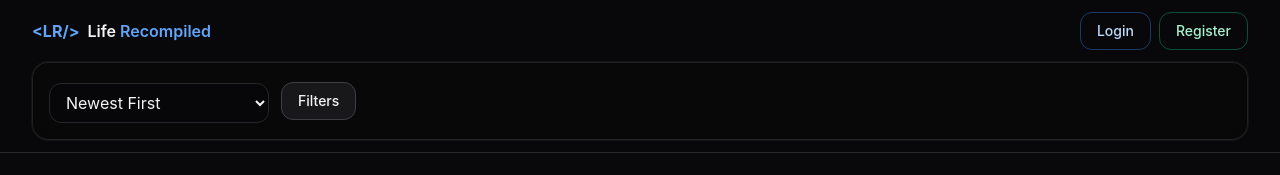
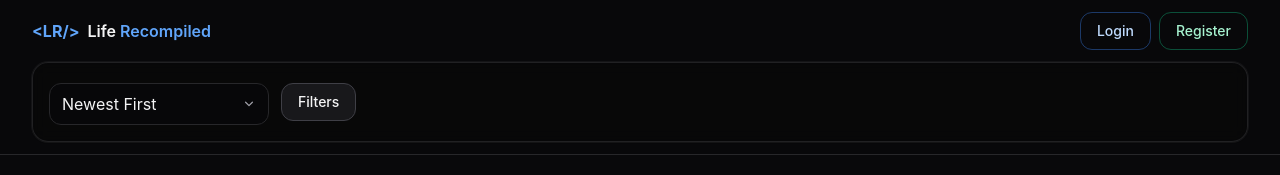
Before and after one commit to cole92/liferecompiled, a React (Vite) app: page / in a window 1280 px wide. Shown: the top 175 px of the page. Built offline with nearby package versions, Linux system fonts and the light colour scheme; no server answers; the database is empty.

Commit message:
refactor(ui): custom sort dropdown (replace native select)

```diff
--- a/src/components/SearchAndFilterBar.jsx
+++ b/src/components/SearchAndFilterBar.jsx
@@ -1,4 +1,4 @@
-import { useState, useEffect, useCallback } from "react";
+import { useState, useEffect, useCallback, useRef } from "react";
 import { motion, AnimatePresence } from "framer-motion";
 import PropTypes from "prop-types";
 import { validCategories } from "../constants/postCategories";
@@ -21,6 +21,10 @@ const SearchAndFilterBar = ({
   const [isFilterOpen, setIsFilterOpen] = useState(false);
 
   const [isDesktop, setIsDesktop] = useState(false);
+
+  // Custom sort dropdown UI-only state
+  const [isSortOpen, setIsSortOpen] = useState(false);
+  const sortWrapRef = useRef(null);
 
   useEffect(() => {
     const mq = window.matchMedia("(min-width: 640px)");
@@ -54,6 +58,32 @@ const SearchAndFilterBar = ({
 
   const closeFilters = useCallback(() => setIsFilterOpen(false), []);
   const toggleFilterPanel = () => setIsFilterOpen((prev) => !prev);
+
+  const closeSort = useCallback(() => setIsSortOpen(false), []);
+  const toggleSort = () => setIsSortOpen((prev) => !prev);
+
+  // Close sort on ESC / click outside (UI-only)
+  useEffect(() => {
+    if (!isSortOpen) return;
+
+    const onKeyDown = (e) => {
+      if (e.key === "Escape") closeSort();
+    };
+
+    const onMouseDown = (e) => {
+      const wrap = sortWrapRef.current;
+      if (!wrap) return;
+      if (!wrap.contains(e.target)) closeSort();
+    };
+
+    window.addEventListener("keydown", onKeyDown);
+    window.addEventListener("mousedown", onMouseDown);
+
+    return () => {
+      window.removeEventListener("keydown", onKeyDown);
+      window.removeEventListener("mousedown", onMouseDown);
+    };
+  }, [isSortOpen, closeSort]);
 
   // ESC to close + body scroll lock (UX standard for modal)
   useEffect(() => {
@@ -96,18 +126,20 @@ const SearchAndFilterBar = ({
     onSearchChange(value);
   };
 
-  const handleSortChange = (e) => {
-    const value = e.target.value;
+  // Keep same sort logic (just not driven by <select>)
+  const applySort = (value) => {
     if (hasActiveCategory && value === "oldest") return;
 
     setLocalSortBy(value);
     onSortChange(value);
+    closeSort();
   };
 
   const handleLocalClear = () => {
     onResetFilters();
     setLocalSearchTerm("");
     setLocalSortBy("newest");
+    setIsSortOpen(false);
   };
 
   // Animations:
@@ -150,6 +182,13 @@ const SearchAndFilterBar = ({
 
   const activeCount = selectedCategories?.length || 0;
 
+  const sortLabel = localSortBy === "oldest" ? "Oldest First" : "Newest First";
+
+  const sortOptions = [
+    { value: "newest", label: "Newest First", disabled: false },
+    { value: "oldest", label: "Oldest First", disabled: hasActiveCategory },
+  ];
+
   return (
     <div className="w-full">
       {/* Top bar */}
@@ -174,22 +213,96 @@ const SearchAndFilterBar = ({
           )}
 
           <div className="flex flex-col gap-3 sm:flex-row sm:items-center sm:justify-end">
-            <div className="sm:w-[220px]">
-              <label htmlFor="home-sort" className="sr-only">
+            {/* Custom Sort Dropdown (UI-only) */}
+            <div className="sm:w-[220px]" ref={sortWrapRef}>
+              <span id="home-sort-label" className="sr-only">
                 Sort posts
-              </label>
-              <select
-                id="home-sort"
-                name="homeSort"
-                value={localSortBy}
-                onChange={handleSortChange}
-                className="ui-input"
-              >
-                <option value="newest">Newest First</option>
-                <option value="oldest" disabled={hasActiveCategory}>
-                  Oldest First
-                </option>
-              </select>
+              </span>
+
+              <div className="relative">
+                <button
+                  type="button"
+                  id="home-sort"
+                  aria-haspopup="listbox"
+                  aria-expanded={isSortOpen}
+                  aria-labelledby="home-sort-label"
+                  onClick={toggleSort}
+                  className="ui-input flex w-full cursor-pointer items-center justify-between pr-10 text-left"
+                >
+                  <span className="truncate">{sortLabel}</span>
+
+                  <svg
+                    aria-hidden="true"
+                    viewBox="0 0 20 20"
+                    fill="currentColor"
+                    className="pointer-events-none absolute right-3 top-1/2 h-4 w-4 -translate-y-1/2 text-zinc-400"
+                  >
+                    <path
+                      fillRule="evenodd"
+                      d="M5.23 7.21a.75.75 0 0 1 1.06.02L10 10.94l3.71-3.71a.75.75 0 1 1 1.06 1.06l-4.24 4.24a.75.75 0 0 1-1.06 0L5.21 8.29a.75.75 0 0 1 .02-1.08Z"
+                      clipRule="evenodd"
+                    />
+                  </svg>
+                </button>
+
+                <AnimatePresence>
+                  {isSortOpen && (
+                    <motion.div
+                      initial={{ opacity: 0, y: 8 }}
+                      animate={{ opacity: 1, y: 0 }}
+                      exit={{ opacity: 0, y: 8 }}
+                      transition={{ duration: 0.16, ease: "easeOut" }}
+                      className="absolute z-30 mt-2 w-full overflow-hidden rounded-xl border border-zinc-800 bg-zinc-950/95 shadow-2xl ring-1 ring-zinc-100/5 backdrop-blur"
+                    >
+                      <ul
+                        role="listbox"
+                        aria-labelledby="home-sort-label"
+                        className="py-1"
+                      >
+                        {sortOptions.map((opt) => {
+                          const isSelected = localSortBy === opt.value;
+
+                          const base =
+                            "flex w-full items-center justify-between px-3 py-2 text-left text-sm";
+                          const enabled =
+                            "text-zinc-200 hover:bg-zinc-900/50 focus:outline-none focus-visible:bg-zinc-900/60";
+                          const selected = "bg-zinc-900/60 text-zinc-100";
+                          const disabled =
+                            "cursor-not-allowed text-zinc-500 hover:bg-transparent";
+
+                          return (
+                            <li key={opt.value}>
+                              <button
+                                type="button"
+                                role="option"
+                                aria-selected={isSelected}
+                                disabled={opt.disabled}
+                                onClick={() => applySort(opt.value)}
+                                className={[
+                                  base,
+                                  opt.disabled
+                                    ? disabled
+                                    : isSelected
+                                    ? selected
+                                    : enabled,
+                                ].join(" ")}
+                              >
+                                <span className="truncate">{opt.label}</span>
+
+                                {isSelected && (
+                                  <span className="ml-3 text-xs text-sky-300">
+                                    Selected
+                                  </span>
+                                )}
+                              </button>
+                            </li>
+                          );
+                        })}
+                      </ul>
+                    </motion.div>
+                  )}
+                </AnimatePresence>
+              </div>
             </div>
 
             <button
@@ -243,14 +356,13 @@ const SearchAndFilterBar = ({
                 role="dialog"
                 aria-modal="true"
                 className="w-full rounded-t-2xl border border-zinc-800 bg-zinc-950/95 p-4 shadow-2xl backdrop-blur sm:rounded-none sm:border-l sm:border-t-0 sm:w-[380px] sm:h-full"
-                variants={isDesktop ? panelVariantsDesktop : panelVariantsMobile}
-
+                variants={
+                  isDesktop ? panelVariantsDesktop : panelVariantsMobile
+                }
                 initial="hidden"
                 animate="visible"
                 exit="exit"
               >
-
-
                 <div className="flex items-center justify-between gap-3">
                   <h2 className="text-lg font-semibold text-zinc-100">
                     Filter Options
```
